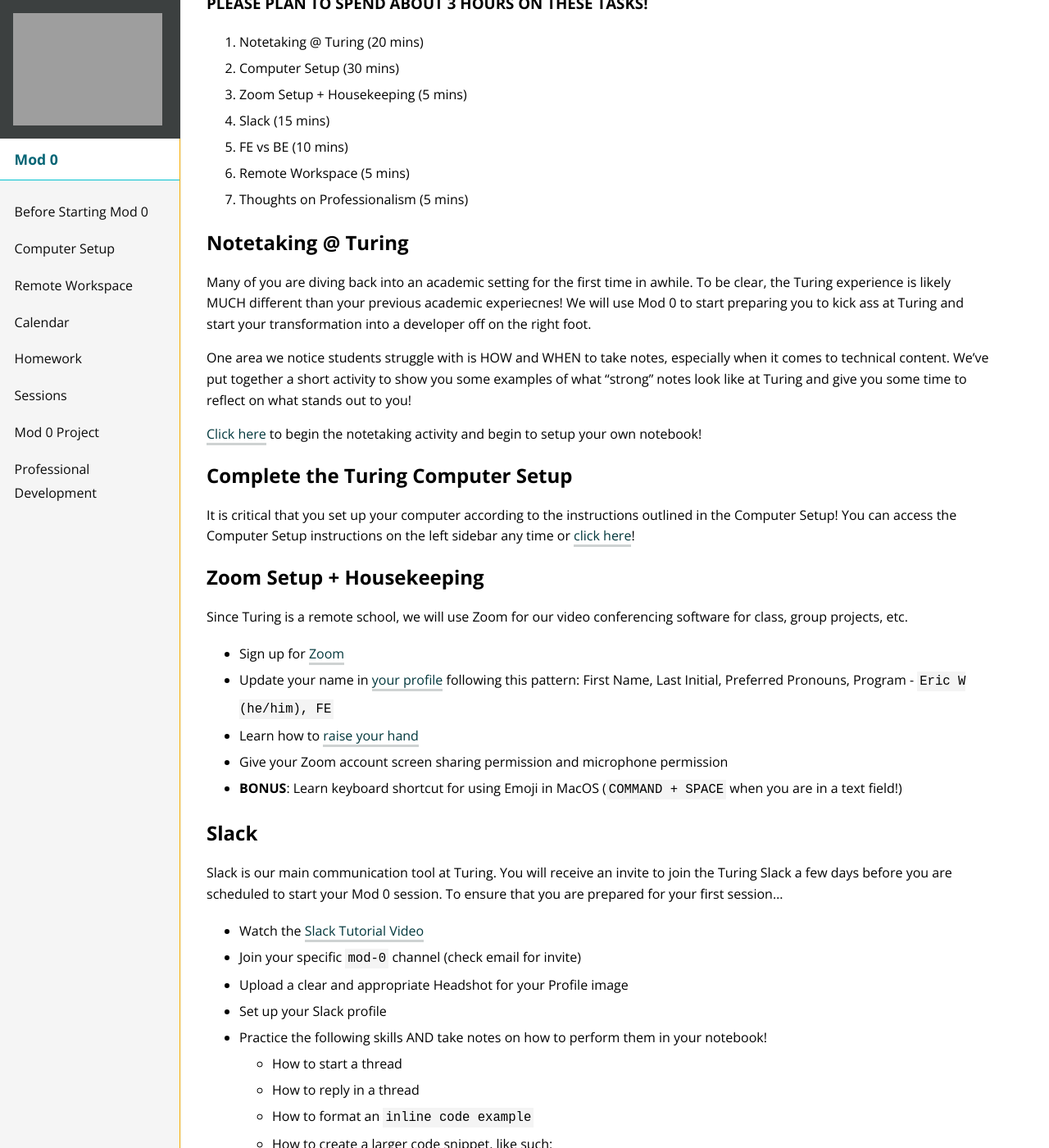
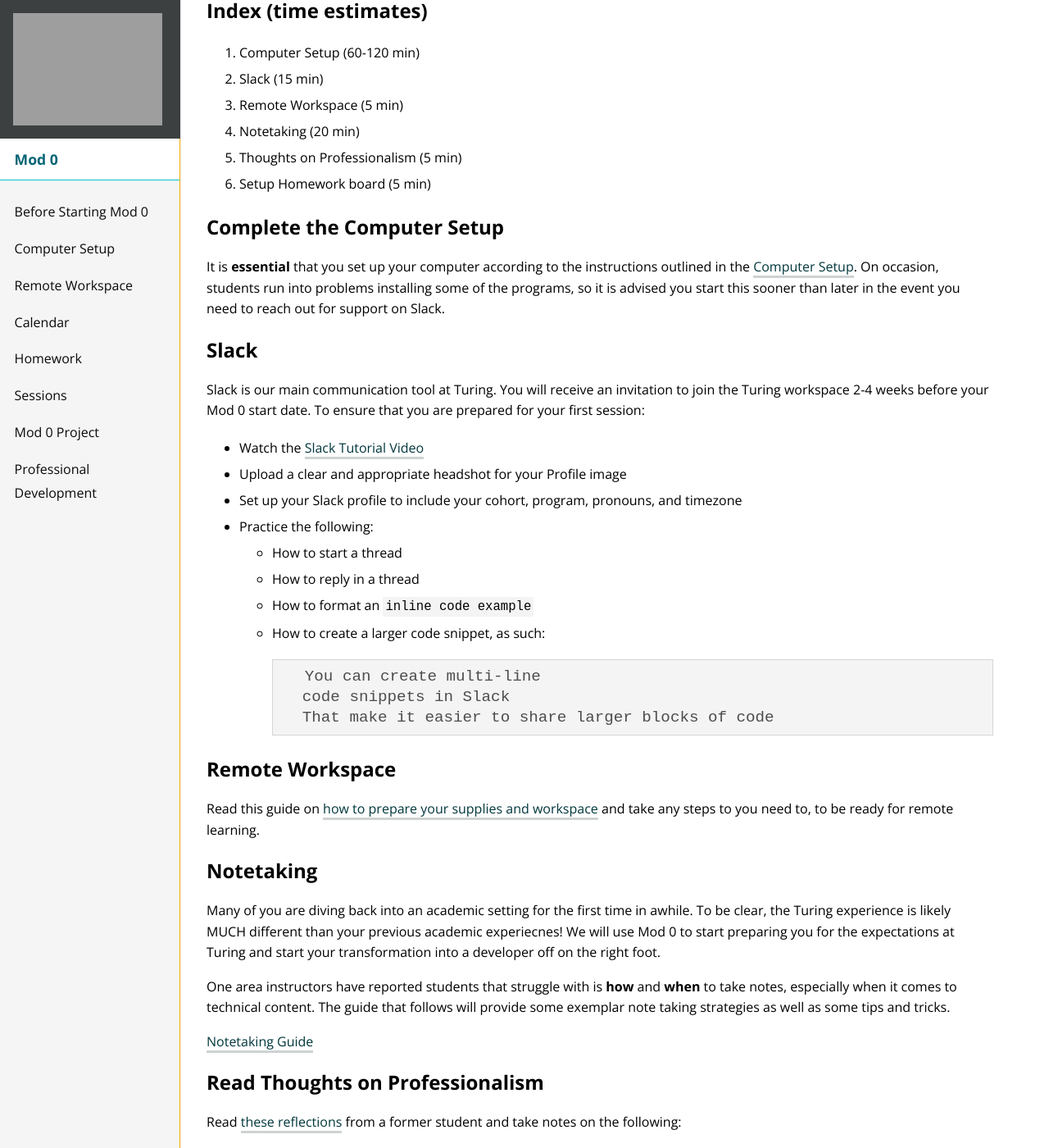
Before and after one commit to turingschool/mod-0-curriculum, a Jekyll site: the page built from before-mod-0.md, in a window 1280 px wide and 1400 px high, scrolled down 241 px. Shown: the whole window at 82% size. Built offline with Jekyll 4.4.1, drawn with Linux system fonts in a browser that asks for light colours; nearby versions of some CDN libraries; some of the changed text lies outside the part shown.

Commit message:
Update Mod 0 Prep section

````diff
--- a/before-mod-0.md
+++ b/before-mod-0.md
@@ -1,77 +1,64 @@
 ---
 layout:     page
-title:      Before Mod 0
-subheading: Tasks to Complete
+title:      Before Starting Mod 0
 permalink:  before-mod-0
 ---
 
 **Before your first Mod 0 session**, we ask that you complete the following tasks to familiarize yourself with the tools we use on a regular basis and ensure that you are set up to be successful.
 
-### PLEASE PLAN TO SPEND ABOUT 3 HOURS ON THESE TASKS!
+**PLEASE PLAN TO SPEND ABOUT 4 HOURS ON THESE TASKS!**
 
-1. Notetaking @ Turing (20 mins)
-1. Computer Setup (30 mins)
-1. Zoom Setup + Housekeeping (5 mins)
-1. Slack (15 mins)
-1. FE vs BE (10 mins)
-1. Remote Workspace (5 mins)
-1. Thoughts on Professionalism (5 mins)
+## Index (time estimates)
 
-## Notetaking @ Turing
-Many of you are diving back into an academic setting for the first time in awhile. To be clear, the Turing experience is likely MUCH different than your previous academic experiecnes! We will use Mod 0 to start preparing you to kick ass at Turing and start your transformation into a developer off on the right foot.
+1. Computer Setup (60-120 min)
+1. Slack (15 min)
+1. Remote Workspace (5 min)
+1. Notetaking (20 min)
+1. Thoughts on Professionalism (5 min)
+1. Setup Homework board (5 min)
 
-One area we notice students struggle with is HOW and WHEN to take notes, especially when it comes to technical content. We've put together a short activity to show you some examples of what "strong" notes look like at Turing and give you some time to reflect on what stands out to you!
+## Complete the Computer Setup
 
-[Click here](https://gist.github.com/ericweissman/a729a849ed6355ed8ee0c9156a8e9c98) to begin the notetaking activity and begin to setup your own notebook!
-
-
-## Complete the Turing Computer Setup
-It is critical that you set up your computer according to the instructions outlined in the Computer Setup! You can access the Computer Setup instructions on the left sidebar any time or [click here](https://mod0.turing.io/setup-instructions)!
-
-
-## Zoom Setup + Housekeeping
-Since Turing is a remote school, we will use Zoom for our video conferencing software for class, group projects, etc.
-- Sign up for [Zoom](zoom.us)
-- Update your name in [your profile](https://support.zoom.us/hc/en-us/articles/201363203-My-Profile) following this pattern: First Name, Last Initial, Preferred Pronouns, Program - `Eric W (he/him), FE`
-- Learn how to [raise your hand](https://support.zoom.us/hc/en-us/articles/205566129-Raise-Hand-In-Webinar)
-- Give your Zoom account screen sharing permission and microphone permission
-- **BONUS**: Learn keyboard shortcut for using Emoji in MacOS (`COMMAND + SPACE` when you are in a text field!)
+It is **essential** that you set up your computer according to the instructions outlined in the [Computer Setup](https://mod0.turing.io/computer-setup). On occasion, students run into problems installing some of the programs, so it is advised you start this sooner than later in the event you need to reach out for support on Slack.
 
 ## Slack
-Slack is our main communication tool at Turing. You will receive an invite to join the Turing Slack a few days before you are scheduled to start your Mod 0 session. To ensure that you are prepared for your first session...
+
+Slack is our main communication tool at Turing. You will receive an invitation to join the Turing workspace 2-4 weeks before your Mod 0 start date. To ensure that you are prepared for your first session:
 - Watch the [Slack Tutorial Video](https://www.youtube.com/watch?v=tfq333EpWgM)
-- Join your specific `mod-0` channel (check email for invite)
-- Upload a clear and appropriate Headshot for your Profile image
-- Set up your Slack profile
-- Practice the following skills AND take notes on how to perform them in your notebook!
+- Upload a clear and appropriate headshot for your Profile image
+- Set up your Slack profile to include your cohort, program, pronouns, and timezone
+- Practice the following:
   - How to start a thread
   - How to reply in a thread
   - How to format an `inline code example`
-  - How to create a larger code snippet, like such:
+  - How to create a larger code snippet, as such:
     ```
       You can create multi-line
       code snippets in Slack
       That make it easier to share larger blocks of code
     ```
 
-## FE vs BE Activity
-While you likely have picked your track for Turing, it's still critical to understand how front-end and back-end works together!
+## Remote Workspace
 
-- Watch [this video](https://www.youtube.com/watch?v=7CjChB48_oM&feature=youtu.be)
-- Stop the video when prompted and take notes on the following:
-  - What do you think is happening on the front-end?
-  What do you think is happening on the back-end?
+Read this guide on [how to prepare your supplies and workspace](https://mod0.turing.io/remote-workspace) and take any steps to you need to, to be ready for remote learning.
 
-## Remote Workspace
-Be sure to get your [supplies and workspace prepared](https://mod0.turing.io/remote-workspace) to crush Mod 0 and beyond!
+## Notetaking
+
+Many of you are diving back into an academic setting for the first time in awhile. To be clear, the Turing experience is likely MUCH different than your previous academic experiecnes! We will use Mod 0 to start preparing you for the expectations at Turing and start your transformation into a developer off on the right foot.
+
+One area instructors have reported students that struggle with is **how** and **when** to take notes, especially when it comes to technical content. The guide that follows will provide some exemplar note taking strategies as well as some tips and tricks.
+
+[Notetaking Guide](https://gist.github.com/ericweissman/a729a849ed6355ed8ee0c9156a8e9c98)
 
 ## Read Thoughts on Professionalism
+
 Read [these reflections](https://drive.google.com/file/d/1LNyXge4p6OQTWbo_Y9XIJAF2LEwNnN4P/view) from a former student and take notes on the following:
 1. What stood out to you as you read this?
 1. What surprised you after reading this?
 1. How will this impact your approach to Mod 0?
 
-You will be sharing these reflections during your first session of Mod 0!
+You will be sharing these reflections during your first session of Mod 0.
 
 ## Setup Homework Board
+
 Follow the instructions in the [Homework section](https://mod0.turing.io/homework/) for getting your Trello board set up!
````
